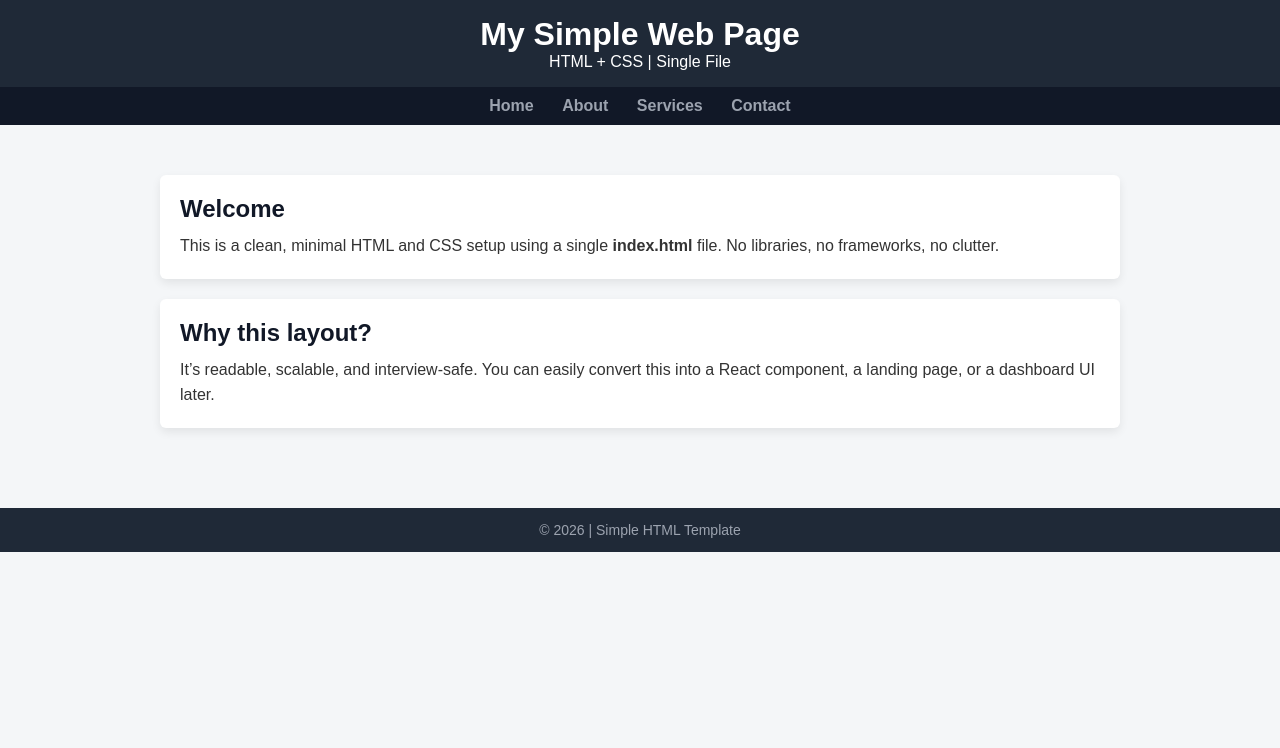
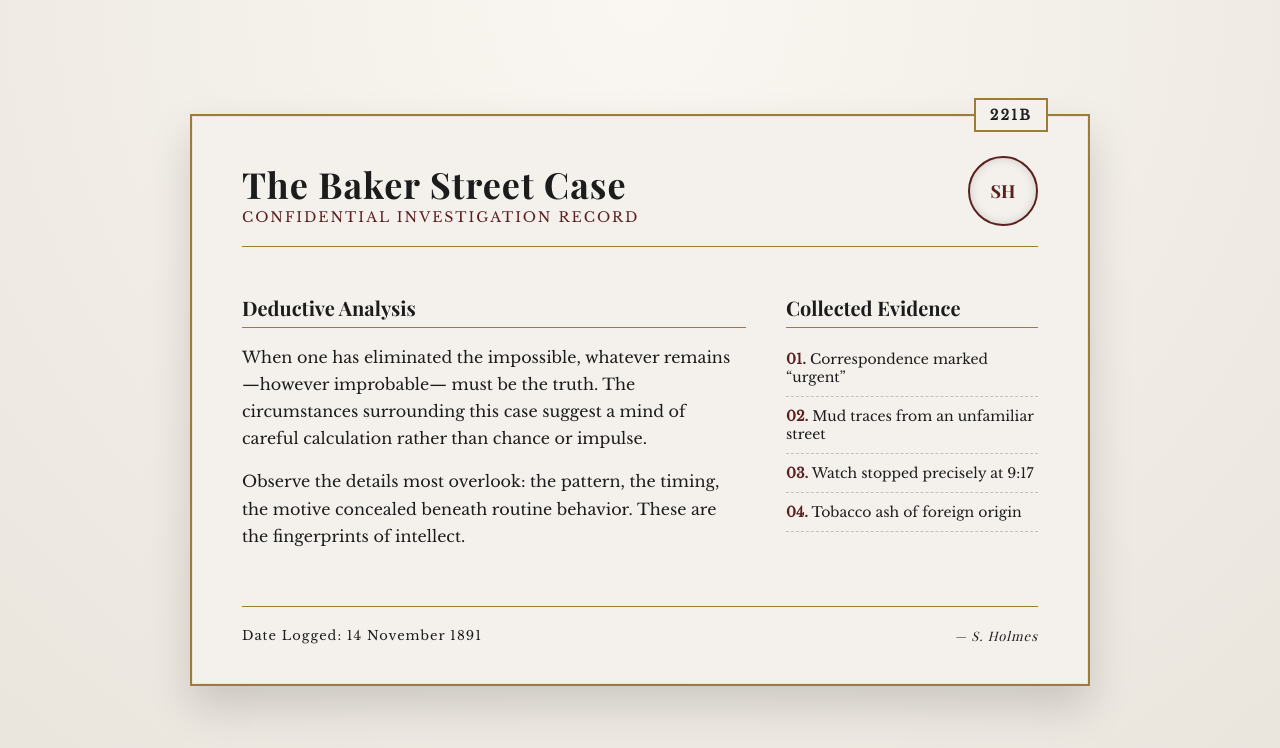
Before and after one commit to YogeshR45/Full-CICD-Project, a plain HTML site: page index.html in a window 1280 px wide. Drawn offline with nearby package versions, Linux system fonts and the light colour scheme.

Commit message:
different index.html file

```diff
--- a/index.html
+++ b/index.html
@@ -1,119 +1,198 @@
 <!DOCTYPE html>
 <html lang="en">
 <head>
-    <meta charset="UTF-8">
-    <title>Simple HTML + CSS</title>
-    <meta name="viewport" content="width=device-width, initial-scale=1.0">
+  <meta charset="UTF-8" />
+  <title>The Baker Street Case File</title>
+  <link href="https://fonts.googleapis.com/css2?family=Playfair+Display:wght@400;600;700&family=Libre+Baskerville&display=swap" rel="stylesheet">
+  <style>
+    :root {
+      --paper: #f4f1ec;
+      --ink: #1c1c1c;
+      --brass: #9c7c38;
+      --oxblood: #5a1f1f;
+      --shadow: rgba(0,0,0,0.15);
+    }
 
-    <style>
-        /* Reset */
     * {
-            margin: 0;
-            padding: 0;
       box-sizing: border-box;
-            font-family: Arial, Helvetica, sans-serif;
     }
 
     body {
-            background-color: #f4f6f8;
-            color: #333;
+      margin: 0;
+      min-height: 100vh;
+      background:
+        radial-gradient(circle at top, #faf7f2, #e9e4dc),
+        repeating-linear-gradient(
+          0deg,
+          rgba(0,0,0,0.02),
+          rgba(0,0,0,0.02) 1px,
+          transparent 1px,
+          transparent 3px
+        );
+      font-family: "Libre Baskerville", serif;
+      color: var(--ink);
+      display: flex;
+      align-items: center;
+      justify-content: center;
+      padding: 40px;
+    }
+
+    .case-file {
+      width: 900px;
+      background: var(--paper);
+      border: 2px solid var(--brass);
+      box-shadow:
+        0 20px 40px var(--shadow),
+        inset 0 0 0 1px rgba(0,0,0,0.05);
+      padding: 40px 50px;
+      position: relative;
+    }
+
+    .case-file::before {
+      content: "221B";
+      position: absolute;
+      top: -18px;
+      right: 40px;
+      background: var(--paper);
+      border: 2px solid var(--brass);
+      padding: 6px 14px;
+      font-weight: 700;
+      letter-spacing: 2px;
+      font-size: 14px;
     }
 
     header {
-            background-color: #1f2937;
-            color: #fff;
-            padding: 16px;
-            text-align: center;
+      display: flex;
+      justify-content: space-between;
+      align-items: flex-end;
+      border-bottom: 1px solid var(--brass);
+      padding-bottom: 20px;
+      margin-bottom: 30px;
     }
 
-        nav {
-            background-color: #111827;
-            padding: 10px;
-            text-align: center;
+    h1 {
+      font-family: "Playfair Display", serif;
+      font-size: 36px;
+      margin: 0;
+      letter-spacing: 1px;
     }
 
-        nav a {
-            color: #9ca3af;
-            text-decoration: none;
-            margin: 0 12px;
+    .subtitle {
+      font-size: 14px;
+      letter-spacing: 2px;
+      text-transform: uppercase;
+      color: var(--oxblood);
+    }
+
+    .seal {
+      width: 70px;
+      height: 70px;
+      border-radius: 50%;
+      border: 2px solid var(--oxblood);
+      display: flex;
+      align-items: center;
+      justify-content: center;
+      font-family: "Playfair Display", serif;
+      font-weight: 700;
+      font-size: 18px;
+      color: var(--oxblood);
+      box-shadow: inset 0 0 10px rgba(0,0,0,0.15);
+    }
+
+    .content {
+      display: grid;
+      grid-template-columns: 2fr 1fr;
+      gap: 40px;
+    }
+
+    .analysis h2,
+    .evidence h2 {
+      font-family: "Playfair Display", serif;
+      font-size: 20px;
+      margin-bottom: 12px;
+      border-bottom: 1px solid var(--brass);
+      padding-bottom: 6px;
+    }
+
+    .analysis p {
+      line-height: 1.7;
+      margin-bottom: 16px;
+    }
+
+    .evidence ul {
+      list-style: none;
+      padding: 0;
+      margin: 0;
+    }
+
+    .evidence li {
+      padding: 10px 0;
+      border-bottom: 1px dashed rgba(0,0,0,0.2);
+      font-size: 14px;
+    }
+
+    .evidence li span {
+      color: var(--oxblood);
       font-weight: 600;
     }
 
-        nav a:hover {
-            color: #ffffff;
+    footer {
+      margin-top: 40px;
+      padding-top: 20px;
+      border-top: 1px solid var(--brass);
+      display: flex;
+      justify-content: space-between;
+      font-size: 13px;
+      letter-spacing: 1px;
     }
 
-        .container {
-            max-width: 1000px;
-            margin: 30px auto;
-            padding: 20px;
-        }
-
-        .card {
-            background-color: #ffffff;
-            padding: 20px;
-            border-radius: 6px;
-            box-shadow: 0 4px 10px rgba(0, 0, 0, 0.08);
-            margin-bottom: 20px;
-        }
-
-        .card h2 {
-            margin-bottom: 10px;
-            color: #111827;
-        }
-
-        .card p {
-            line-height: 1.6;
-        }
-
-        footer {
-            background-color: #1f2937;
-            color: #9ca3af;
-            text-align: center;
-            padding: 14px;
-            margin-top: 40px;
-            font-size: 14px;
+    .signature {
+      font-family: "Playfair Display", serif;
+      font-style: italic;
     }
   </style>
 </head>
-
 <body>
 
+  <section class="case-file">
     <header>
-        <h1>My Simple Web Page</h1>
-        <p>HTML + CSS | Single File</p>
+      <div>
+        <h1>The Baker Street Case</h1>
+        <div class="subtitle">Confidential Investigation Record</div>
+      </div>
+      <div class="seal">SH</div>
     </header>
 
-    <nav>
-        <a href="#">Home</a>
-        <a href="#">About</a>
-        <a href="#">Services</a>
-        <a href="#">Contact</a>
-    </nav>
-
-    <div class="container">
-        <div class="card">
-            <h2>Welcome</h2>
+    <div class="content">
+      <div class="analysis">
+        <h2>Deductive Analysis</h2>
         <p>
-                This is a clean, minimal HTML and CSS setup using a single
-                <strong>index.html</strong> file. No libraries, no frameworks,
-                no clutter.
+          When one has eliminated the impossible, whatever remains—however improbable—
+          must be the truth. The circumstances surrounding this case suggest a mind of
+          careful calculation rather than chance or impulse.
+        </p>
+        <p>
+          Observe the details most overlook: the pattern, the timing, the motive concealed
+          beneath routine behavior. These are the fingerprints of intellect.
         </p>
       </div>
 
-        <div class="card">
-            <h2>Why this layout?</h2>
-            <p>
-                It’s readable, scalable, and interview-safe. You can easily
-                convert this into a React component, a landing page, or a
-                dashboard UI later.
-            </p>
-        </div>
+      <aside class="evidence">
+        <h2>Collected Evidence</h2>
+        <ul>
+          <li><span>01.</span> Correspondence marked “urgent”</li>
+          <li><span>02.</span> Mud traces from an unfamiliar street</li>
+          <li><span>03.</span> Watch stopped precisely at 9:17</li>
+          <li><span>04.</span> Tobacco ash of foreign origin</li>
+        </ul>
+      </aside>
     </div>
 
     <footer>
-        © 2026 | Simple HTML Template
+      <div>Date Logged: 14 November 1891</div>
+      <div class="signature">— S. Holmes</div>
     </footer>
+  </section>
 
 </body>
 </html>
```
Lines whose indentation alone changed are shown as unchanged.
